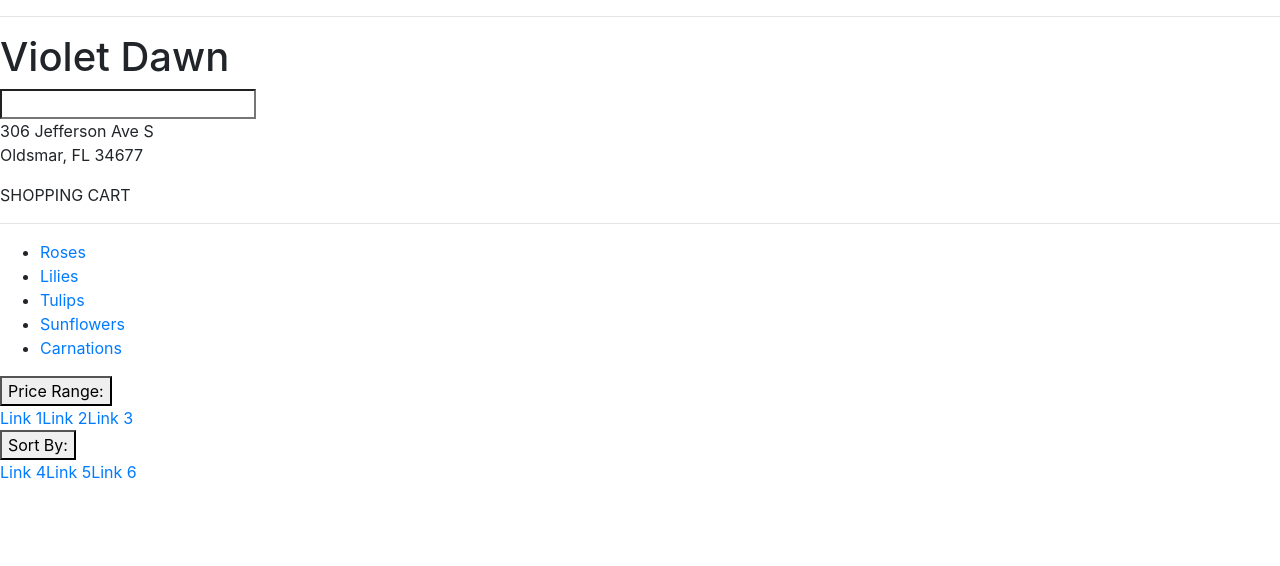
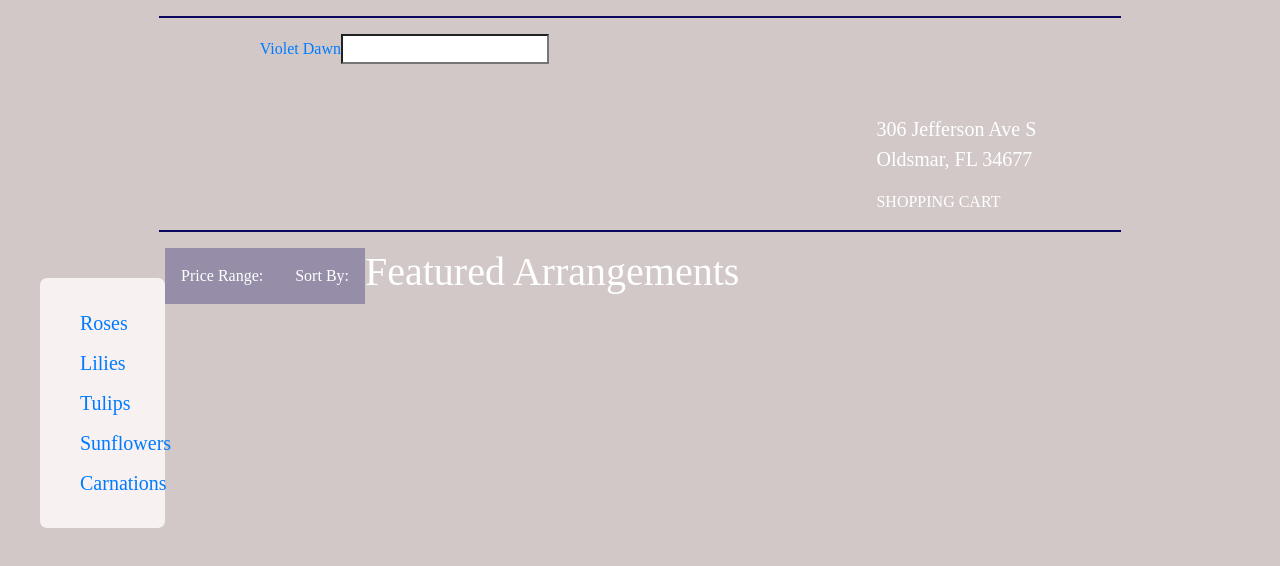
Before and after one commit to dawnribeiro/friday-test, a React (Create React App) app in the folder ClientApp/: page / in a window 1280 px wide. Shown: the top 566 px of the page. Built offline with nearby package versions, Linux system fonts and the light colour scheme.

Commit message:
added css

```diff
--- a/ClientApp/src/App.js
+++ b/ClientApp/src/App.js
@@ -2,11 +2,11 @@ import React, { Component } from 'react'
 import { BrowserRouter as Router, Route, Switch } from 'react-router-dom'
 import Header from './components/Header'
 import NavBar from './components/NavBar'
-// import Home from './components/Home'
+import Home from './components/Home'
 import Roses from './pages/Roses'
 import Lilies from './pages/Lilies'
 import Tulips from './pages/Tulips'
-// import Sunflowers from './pages/Sunflowers'
+import Sunflowers from './pages/Sunflowers'
 import Carnations from './pages/Carnations'
 import Input from './pages/Input'
 
@@ -19,11 +19,11 @@ class App extends Component {
           <main className="main-container">
             <NavBar />
             <Switch>
-              {/* <Route exact path="/" component={Home} /> */}
+              <Route exact path="/" component={Home} />
               <Route exact path="/roses" component={Roses} />
               <Route exact path="/lilies" component={Lilies} />
               <Route exact path="/tulips" component={Tulips} />
-              {/* <Route exact path="/sunflowers" component={Sunflowers} /> */}
+              <Route exact path="/sunflowers" component={Sunflowers} />
               <Route exact path="/carnations" component={Carnations} />
               <Route exact path="/input" component={Input} />
             </Switch>
--- a/ClientApp/src/components/Header.jsx
+++ b/ClientApp/src/components/Header.jsx
@@ -1,4 +1,5 @@
 import React from 'react'
+import { Link } from 'react-router-dom'
 
 export default function Header() {
   return (
@@ -6,7 +7,7 @@ export default function Header() {
       <hr />
       <div className="header-container">
         <section className="name-search">
-          <h1 className="name">Violet Dawn</h1>
+          <Link to="/">Violet Dawn</Link>
           <input type="search" />
         </section>
         <section className="contact-cart">
--- a/ClientApp/src/components/Home.jsx
+++ b/ClientApp/src/components/Home.jsx
@@ -1,7 +1,7 @@
 import React, { Component } from 'react'
 
 export class Home extends Component {
-  static displayName = Home.name
+  // static displayName = Home.name
 
   render() {
     return (
@@ -11,3 +11,4 @@ export class Home extends Component {
     )
   }
 }
+export default Home
--- /dev/null
+++ b/ClientApp/src/index.css
@@ -0,0 +1,154 @@
+@import url('https://fonts.googleapis.com/css?family=Lora&display=swap'): root {
+  font: 16px / 1 sans-serif;
+}
+
+html {
+  height: 100%;
+}
+
+body {
+  margin: 0;
+  min-height: 100%;
+  font-family: 'Lora', serif;
+  background-color: #d2c8c8;
+  color: white;
+}
+
+hr {
+  border: #0a065d solid 1px;
+  width: 75%;
+}
+.header-container {
+  display: flex;
+  flex-wrap: wrap;
+  justify-content: space-around;
+}
+
+.name-search {
+  margin-left: 6rem;
+  margin-bottom: 1rem;
+}
+
+.contact-cart {
+  margin-top: 5rem;
+  margin-right: 5rem;
+}
+
+.name {
+  font-size: 7rem;
+  font-weight: normal;
+  font-style: italic;
+  margin-bottom: 2rem;
+  margin-top: 2rem;
+}
+
+.contact {
+  margin-top: 0;
+  font-size: 1.25rem;
+}
+
+.flowers-menu li {
+  font-size: 1.25rem;
+  list-style: none;
+  padding: 5px;
+  background-color: #f8f1f1;
+  width: 125px;
+  padding-left: 40px;
+}
+
+.flowers-menu {
+  margin-top: 30px;
+}
+
+.flowers-menu :nth-child(1) {
+  /* padding-top: 20px; */
+  border-top-left-radius: 7px;
+  border-top-right-radius: 7px;
+}
+
+.flowers-menu :nth-child(5) {
+  padding-bottom: 30px;
+  border-bottom-left-radius: 7px;
+  border-bottom-right-radius: 7px;
+}
+
+.rose-container {
+  padding-top: 30px !important;
+}
+
+.main-container {
+  display: flex;
+}
+
+form {
+  display: flex;
+  flex-direction: column;
+}
+
+label {
+  display: flex;
+  justify-content: space-between;
+}
+
+.dropbtn {
+  background-color: #0a065d4b;
+  color: white;
+  padding: 16px;
+  font-size: 16px;
+  border: none;
+}
+/* .dropbtn2 {
+  background-color: #0a065d4b;
+  color: white;
+  padding: 16px;
+  font-size: 16px;
+  border: none;
+} */
+
+/* The container <div> - needed to position the dropdown content */
+.dropdown {
+  position: relative;
+  display: inline-block;
+}
+
+/* Dropdown Content (Hidden by Default) */
+.dropdown-content {
+  display: none;
+  position: absolute;
+  background-color: #f1f1f1;
+  min-width: 160px;
+  box-shadow: 0px 8px 16px 0px rgba(0, 0, 0, 0.2);
+  z-index: 1;
+}
+
+/* Links inside the dropdown */
+.dropdown-content a {
+  color: black;
+  padding: 12px 16px;
+  text-decoration: none;
+  display: block;
+}
+
+/* Change color of dropdown links on hover */
+.dropdown-content a:hover {
+  background-color: #ddd;
+}
+
+/* Show the dropdown menu on hover */
+.dropdown:hover .dropdown-content {
+  display: block;
+}
+
+/* Change the background color of the dropdown button when the dropdown content is shown */
+.dropdown:hover .dropbtn {
+  background-color: #0a065d;
+}
+
+.drop-menus {
+  display: flex;
+  justify-content: space-between;
+}
+
+.menu-container {
+  display: flex;
+}
```
Also changed, not shown: ClientApp/src/index.js (+12 -10 lines), ClientApp/src/pages/Sunflowers.jsx (renamed from ClientApp/src/pages/Sunflower.jsx).
